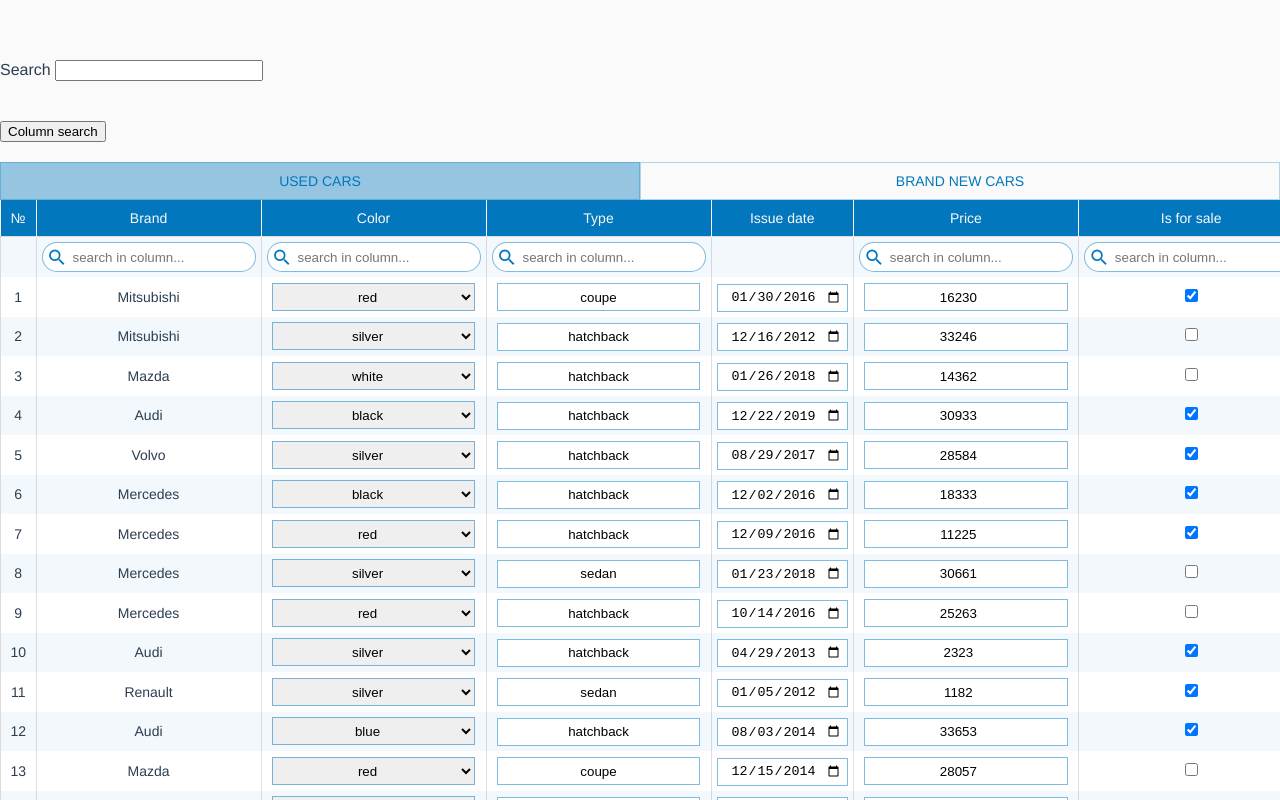
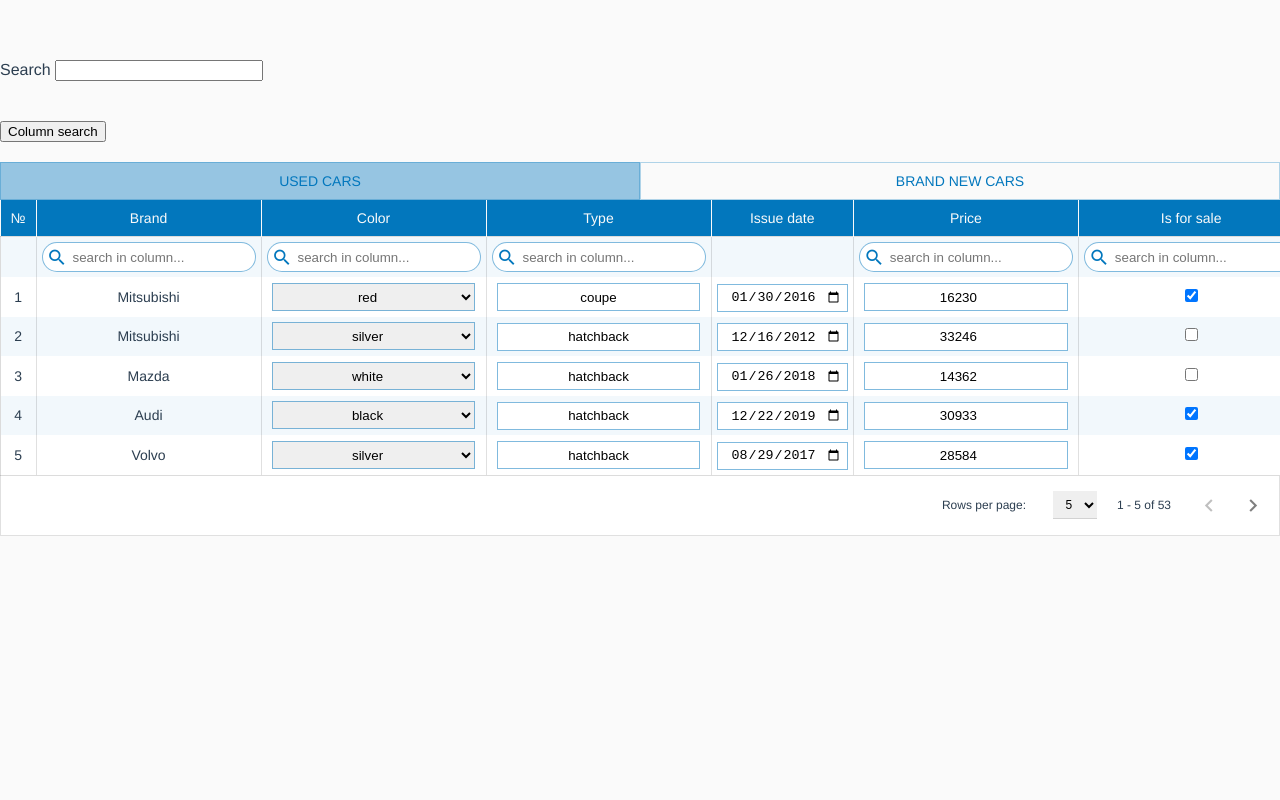
Before and after one commit to russian-stan/vue-flex-table, a Vue app: page / in a window 1280 px wide. Shown: the top 800 px of the page. Built offline with nearby package versions, Linux system fonts and the light colour scheme.

Commit message:
Tables page traversing

```diff
--- a/src/App.vue
+++ b/src/App.vue
@@ -54,7 +54,7 @@
       return new Date(start.getTime() + Math.random() * (end.getTime() - start.getTime())).toISOString().slice(0, 10);
     }
 
-    for (let i = 0; i < 50; i++) {
+    for (let i = 0; i < 53; i++) {
       rows.push(
         {
           brand: brands[Math.round(Math.abs(Math.random() * brands.length - 1))],
--- a/src/components/VFTable.vue
+++ b/src/components/VFTable.vue
@@ -23,7 +23,7 @@
         </colgroup>
 
         <!--======================= HEADERS =======================-->
-        <thead v-if="!isNoHeaders">
+        <thead class="table-header" v-if="!isNoHeaders">
         <tr
         >
           <th
@@ -102,7 +102,7 @@
         </tr>
         <template v-if="filteredItems.length">
           <tr
-           v-for="row in sortedItems"
+           v-for="row in slicedItems"
            :key="row.uid"
           >
             <td
@@ -182,14 +182,27 @@
           </div>
 
           <span class="items-per-page">
-            1-5 of {{tablesModel[tab].rows.length}}
+            {{footerModel[tab].curPage + 1}}
+            -
+            {{!isPageUpDisabled ? footerModel[tab].curPage + footerModel[tab].itemsPerPage : tablesModel[tab].rows.length}}
+            of {{tablesModel[tab].rows.length}}
           </span>
         </div>
         <div class="items-buttons">
-          <button class="item-button">
+          <button
+           @click="pageDown"
+           :disabled="isPageDownDisabled"
+           :class="{'disabled': isPageDownDisabled}"
+           class="item-button"
+          >
             <i class="material-icons">chevron_left</i>
           </button>
-          <button class="item-button">
+          <button
+           @click="pageUp"
+           :disabled="isPageUpDisabled"
+           :class="{'disabled': isPageUpDisabled}"
+           class="item-button"
+          >
             <i class="material-icons">chevron_right</i>
           </button>
         </div>
@@ -201,8 +214,8 @@
 
 <script lang="ts">
 import { Component, Prop, Ref, Vue } from 'vue-property-decorator';
+import { copyDeep } from '@/helpers/copyDeep';
 import { ColType, Header, Row, SelectsData, SortDir, FooterProps, FooterModel, VTable } from '@/types/tableTypes';
-import { copyDeep } from '@/helpers/copyDeep';
 
 @Component
 export default class VFTable extends Vue {
@@ -242,7 +255,6 @@
   @Ref('headers') readonly headers!: HTMLTableHeaderCellElement[];
 
   tab = 0;
-  itemsPerPage: number = this.footerProps.itemsPerPageOptions[0];
   footerModel: Array<FooterModel> = [];
   tablesModel: Array<VTable> = [];
   currentColumnName: string[] = [];
@@ -358,7 +370,7 @@
     this.tablesModel.forEach(() => {
       this.footerModel.push({
         itemsPerPage: this.footerProps.itemsPerPageOptions[0],
-        curPage: 1,
+        curPage: 0,
       })
     });
   }
@@ -425,6 +437,36 @@
     return this.filteredItems;
   }
 
+  get slicedItems(): Row[] {
+    return this.sortedItems.slice(
+      this.footerModel[this.tab].curPage,
+      this.footerModel[this.tab].curPage + this.footerModel[this.tab].itemsPerPage,
+    );
+  }
+
+  get isPageDownDisabled(): boolean {
+    return !(this.footerModel[this.tab].curPage > 0
+      && (this.footerModel[this.tab].curPage - this.footerModel[this.tab].itemsPerPage) >= 0)
+  }
+
+  get isPageUpDisabled(): boolean {
+    return this.footerModel[this.tab].curPage
+      + this.footerModel[this.tab].itemsPerPage >= this.tablesModel[this.tab].rows.length
+
+  }
+
+  pageUp(): void {
+    if (!this.isPageUpDisabled) {
+      this.footerModel[this.tab].curPage = this.footerModel[this.tab].curPage + this.footerModel[this.tab].itemsPerPage;
+    }
+  }
+
+  pageDown(): void {
+    if (!this.isPageDownDisabled) {
+      this.footerModel[this.tab].curPage = this.footerModel[this.tab].curPage - this.footerModel[this.tab].itemsPerPage;
+    }
+  }
+
   findColForSort(): Header {
     return this.tablesModel[this.tab].headers
       .find(header => header.row_key === this.currentColumnName[this.tab])!;
--- a/src/styles/vf-table-styles.scss
+++ b/src/styles/vf-table-styles.scss
@@ -63,7 +63,7 @@
     border-collapse: collapse;
     width: 100%;
 
-    thead {
+    .table-header {
       color: #fafafa;
     }
 
@@ -308,6 +308,11 @@
         &:active {
           background-color: #e7dddd;;
         }
+
+        &.disabled {
+          pointer-events: none;
+          opacity: 0.5;
+        }
       }
     }
   }
```
